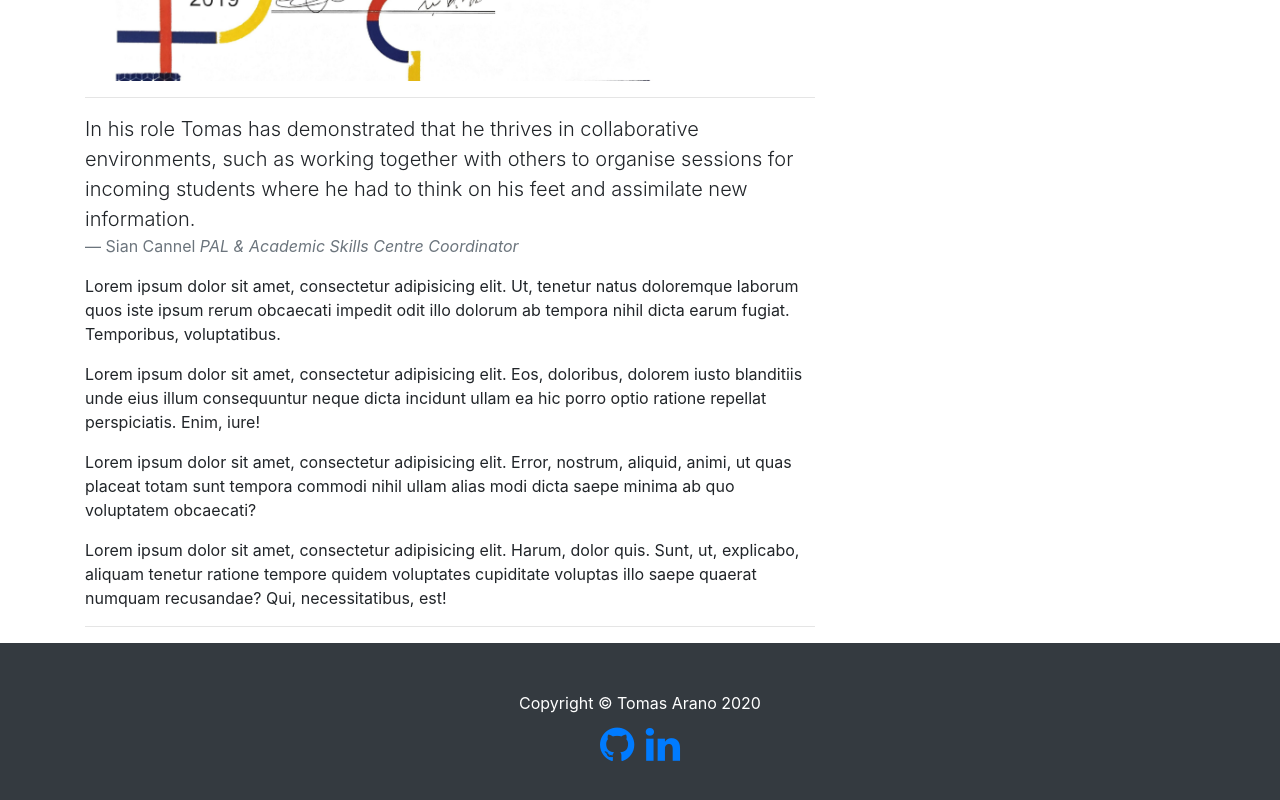
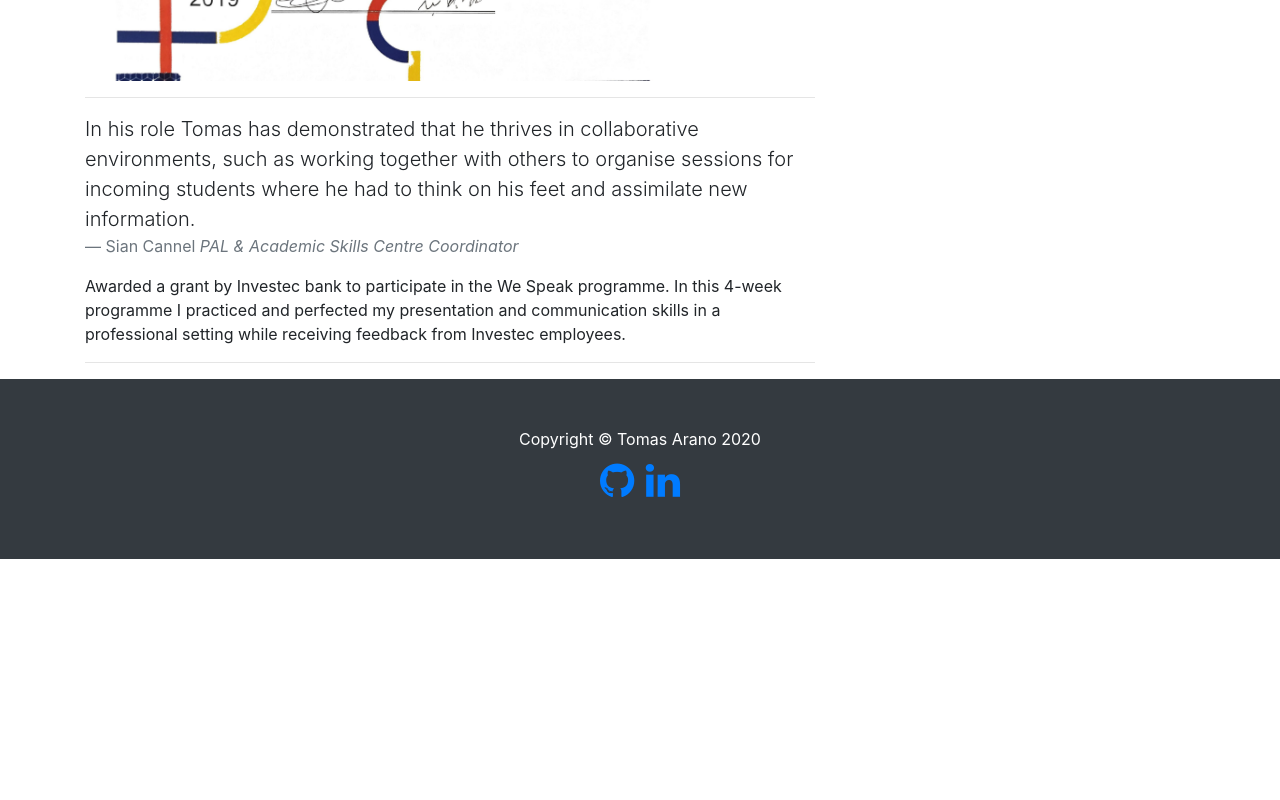
Before and after one commit to tomastastic/tomastastic.github.io, a plain HTML site: page PAL.html in a window 1280 px wide. Shown: the part 554-1354 px from the top of the page. After the commit the page ends 1113 px from the top, so only its background shows below. Drawn offline with Linux system fonts and the light colour scheme.

Commit message:
updated pal section

```diff
--- a/PAL.html
+++ b/PAL.html
@@ -88,10 +88,8 @@
              <cite title="Source Title">PAL & Academic Skills Centre Coordinator</cite>
            </footer>
          </blockquote>
-         <p>Lorem ipsum dolor sit amet, consectetur adipisicing elit. Ut, tenetur natus doloremque laborum quos iste ipsum rerum obcaecati impedit odit illo dolorum ab tempora nihil dicta earum fugiat. Temporibus, voluptatibus.</p>
-         <p>Lorem ipsum dolor sit amet, consectetur adipisicing elit. Eos, doloribus, dolorem iusto blanditiis unde eius illum consequuntur neque dicta incidunt ullam ea hic porro optio ratione repellat perspiciatis. Enim, iure!</p>
-         <p>Lorem ipsum dolor sit amet, consectetur adipisicing elit. Error, nostrum, aliquid, animi, ut quas placeat totam sunt tempora commodi nihil ullam alias modi dicta saepe minima ab quo voluptatem obcaecati?</p>
-         <p>Lorem ipsum dolor sit amet, consectetur adipisicing elit. Harum, dolor quis. Sunt, ut, explicabo, aliquam tenetur ratione tempore quidem voluptates cupiditate voluptas illo saepe quaerat numquam recusandae? Qui, necessitatibus, est!</p>
+         <p>Awarded a grant by Investec bank to participate in the We Speak programme. In this 4-week programme I practiced and perfected my presentation and communication skills in a professional setting while receiving feedback from Investec employees.</p>
+
          <hr>
       </div>
   </div>
```
